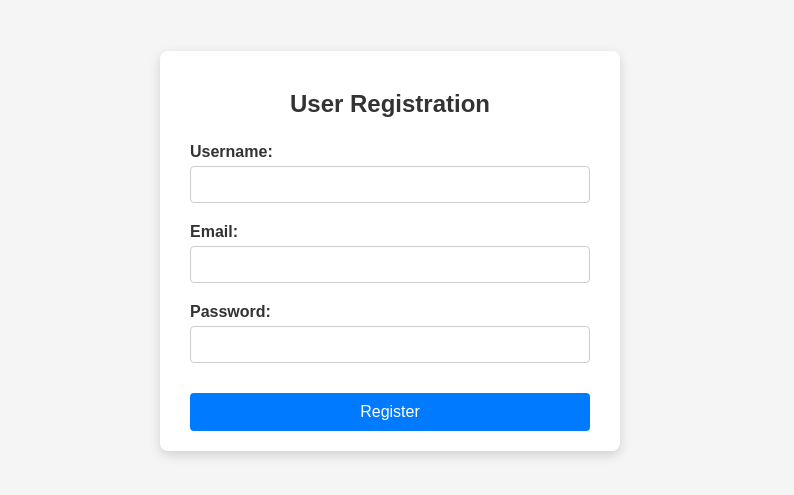
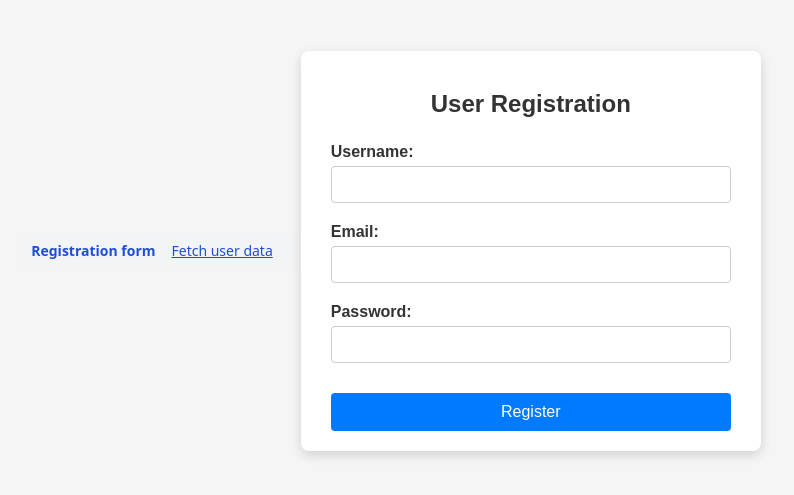
Before and after one commit to Dwaynemaster007/Form-Creation-Validation, a plain HTML site: page index.html in a window 1280 px wide. Shown: the part 169-664 px from the top of the page, without its empty margins (250-1044 px from the left). Drawn offline with Linux system fonts and the light colour scheme.

Commit message:
Show the script's validation messages and link both pages
- Add novalidate so the custom JavaScript messages appear instead of the browser's default popups
- Add a menu linking the registration form and the fetch-data page (which was unreachable)

```diff
--- a/index.html
+++ b/index.html
@@ -7,7 +7,8 @@
     <link rel="stylesheet" href="style.css">
 </head>
 <body>
-    <form id="registration-form">
+    <nav class="site-nav-bar" aria-label="Site" style="padding:8px 12px;font:14px/1.4 system-ui,sans-serif;background:#f3f4f6;"><a href="index.html" style="color:#1d4ed8;margin-right:16px;font-weight:700;text-decoration:none;" aria-current="page">Registration form</a><a href="fetch-data.html" style="color:#1d4ed8;margin-right:16px;">Fetch user data</a></nav>
+    <form id="registration-form" novalidate>
         <h2>User Registration</h2>
         <label for="username">Username:</label>
         <input type="text" id="username" required aria-describedby="username-feedback">
```
Also changed, not shown: fetch-data.html (+1 -0 lines).
